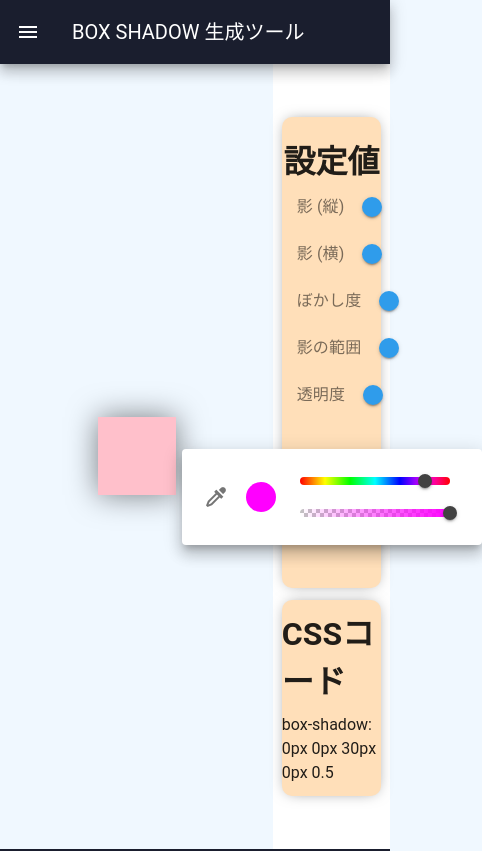
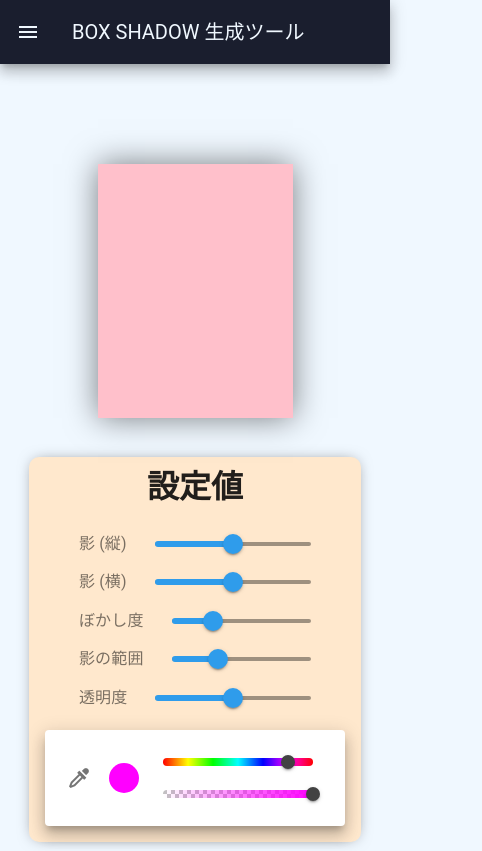
Before and after one commit to enumura1/box-shadow-tool, a Vue app: page / in a window 390 px wide. Shown: the top 851 px of the page, 482 px wide, since content can reach past the window. Built offline with nearby package versions, Linux system fonts and the light colour scheme.

Commit message:
update:Responsive support

```diff
--- a/src/App.vue
+++ b/src/App.vue
@@ -1,10 +1,10 @@
 <template>
   <v-app id="inspire">
-    <v-navigation-drawer v-model="drawer" style="background-color: #1a1e2e; color: white;">
+    <v-navigation-drawer v-model="drawer" style="background-color: #1a1e2e; color: aliceblue;">
       <!--  -->
     </v-navigation-drawer>
 
-    <v-app-bar elevation="9" style="background-color: #1a1e2e; color: white;">
+    <v-app-bar elevation="9" style="background-color: #1a1e2e; color: aliceblue;">
       <v-app-bar-nav-icon @click="drawer = !drawer"></v-app-bar-nav-icon>
 
       <v-app-bar-title>BOX SHADOW 生成ツール</v-app-bar-title>
--- a/src/assets/main.css
+++ b/src/assets/main.css
@@ -7,7 +7,7 @@ body {
 }
 
 #bottomContainer {
-  color: white;
+  color: aliceblue;
   height: 4vh;
   display: flex;
   align-items: center;
@@ -17,6 +17,7 @@ body {
 
 #mainContainer {
   display: flex;
+  flex-direction: row;
   justify-content: center;
   align-items: center;
   height: 93vh;
@@ -49,7 +50,7 @@ h1 {
   justify-content: center;
   align-items: center;
   align-self: center;
-  background-color: white;
+  background-color: aliceblue;
 }
 
 .slider {
@@ -69,7 +70,7 @@ h1 {
   flex-direction: column;
   justify-content: center;
   align-items: center;
-  background-color: rgb(255, 223, 185);
+  background-color: rgb(255, 232, 205);
   border-radius: 10px;
   box-shadow: 0px 0px 15px -5px #777777;
 }
@@ -99,7 +100,7 @@ h1 {
   width: 85%;
   height: 25%;
   margin: 10% 0;
-  background-color: rgb(255, 223, 185);
+  background-color: rgb(255, 232, 205);
   display: flex;
   flex-direction: column;
   justify-content: center;
@@ -116,3 +117,27 @@ h1 {
   margin: 0 auto;
 
 }
+
+@media screen and (max-width:820px) {
+  #mainContainer {
+    display: flex;
+    flex-direction: column;
+  }
+
+  #leftContainer {
+    width: 100%;
+    margin-top: 50%;
+  }
+
+  #cssAttachedSquare {
+    height: 30vh;
+    width: 50vw;
+    position: relative;
+    top: 0;
+    margin-top: 30%;
+  }
+
+  #rightContainer {
+    width: 100%;
+  }
+}
```
